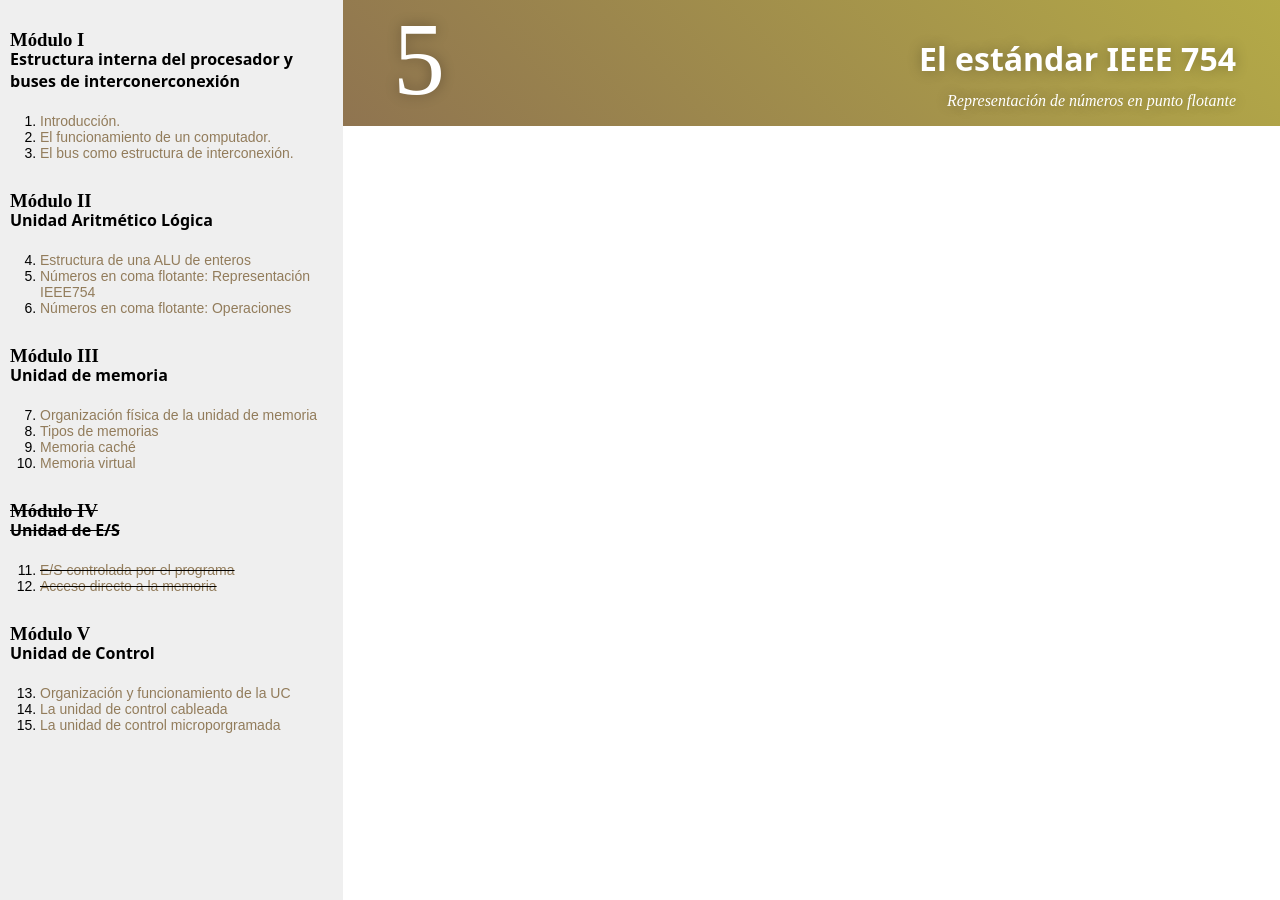
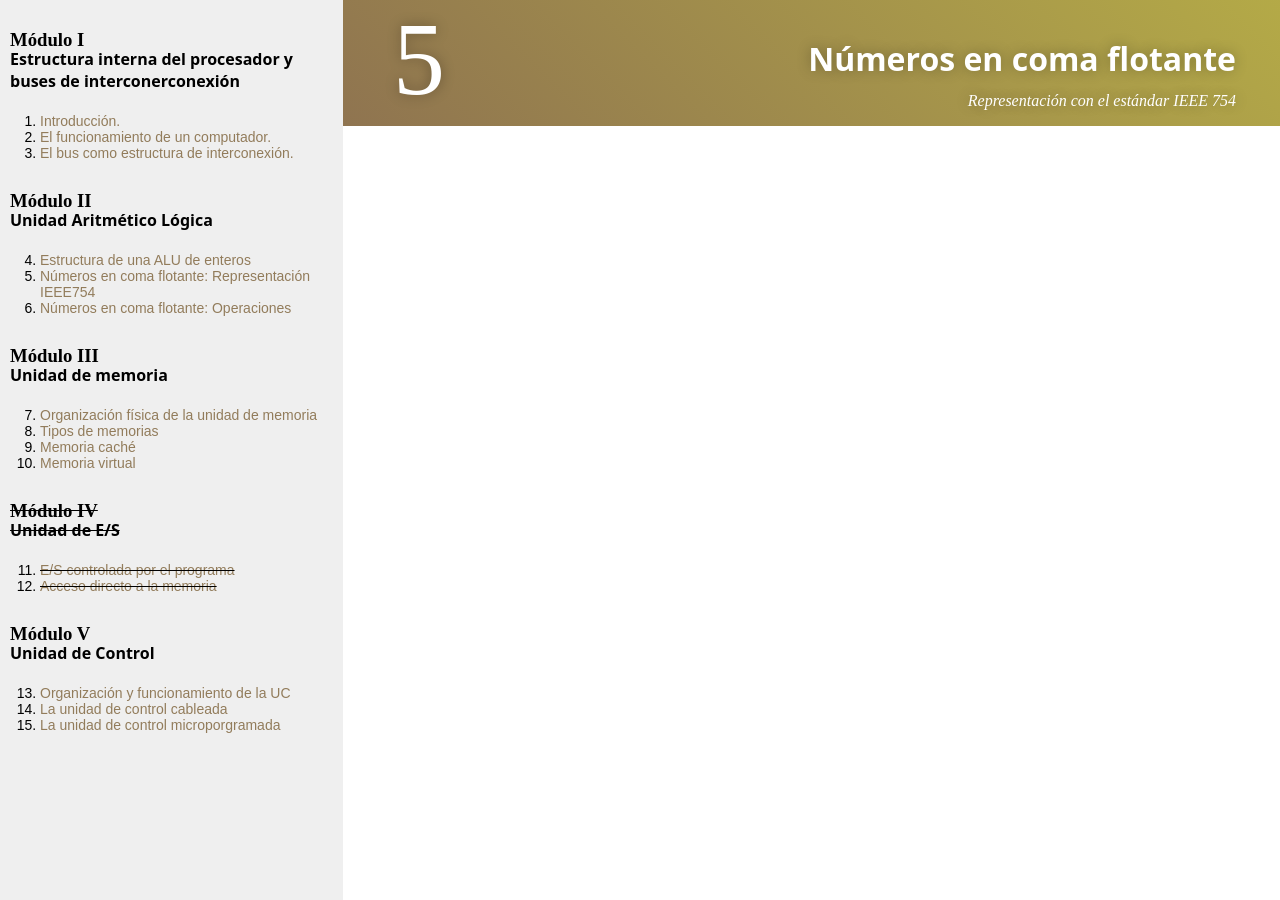
Before and after one commit to dkaerit/EDC, a Jekyll site: the page built from _posts/2020-10-05-TEMA05.md, in a window 1280 px wide. Built offline with Jekyll 4.4.1, drawn with Linux system fonts in a browser that asks for light colours; some web fonts are replaced.

Commit message:
Update 2020-10-05-TEMA05.md

```diff
--- a/_posts/2020-10-05-TEMA05.md
+++ b/_posts/2020-10-05-TEMA05.md
@@ -3,6 +3,6 @@ layout: post
 ---
 <div class="header">
   <div class="numbrerUnit">5</div>
-  <h1>El estándar IEEE 754</h1>
-  <subtitle>Representación de números en punto flotante</subtitle>
+  <h1>Números en coma flotante</h1>
+  <subtitle>Representación con el estándar IEEE 754</subtitle>
 </div>
```
